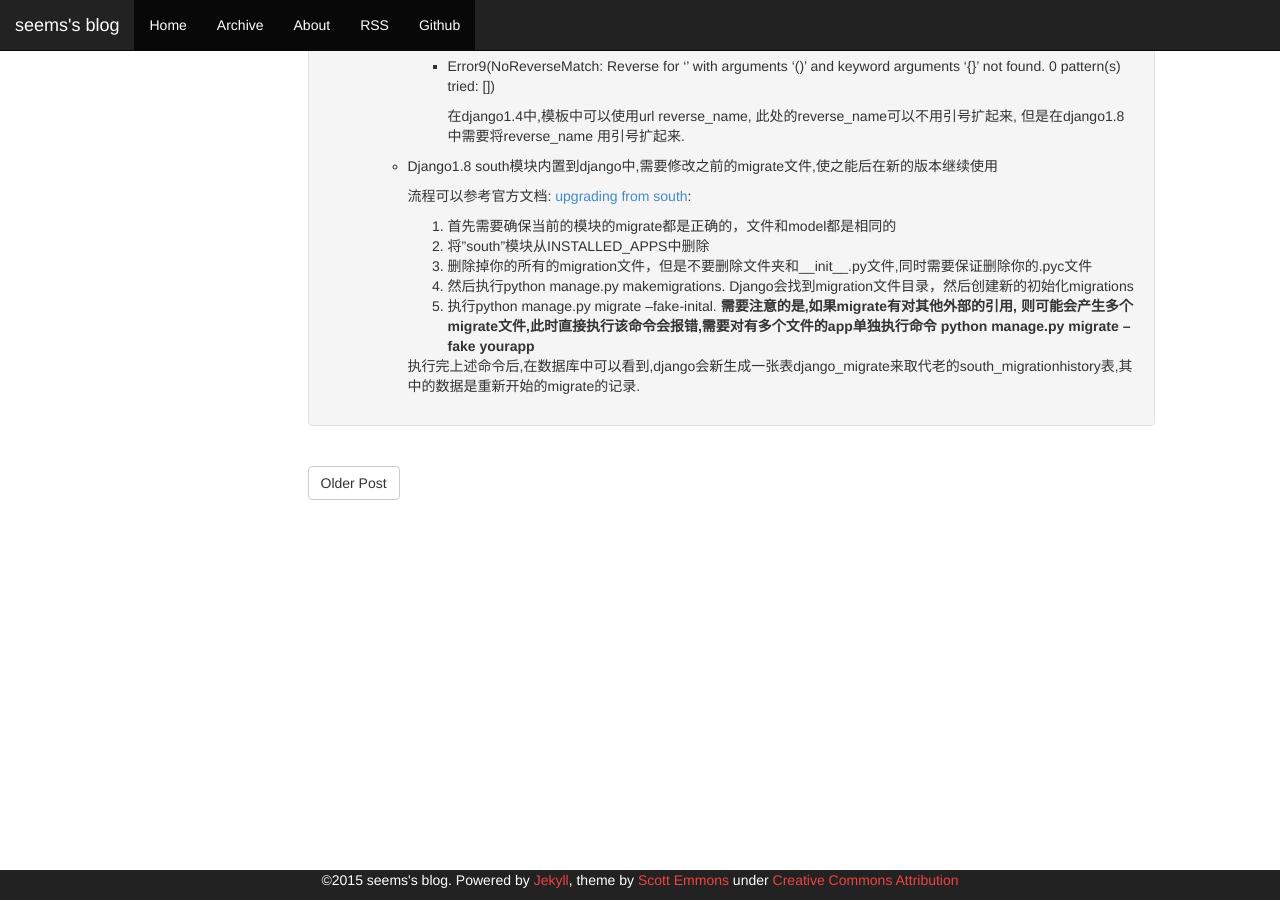
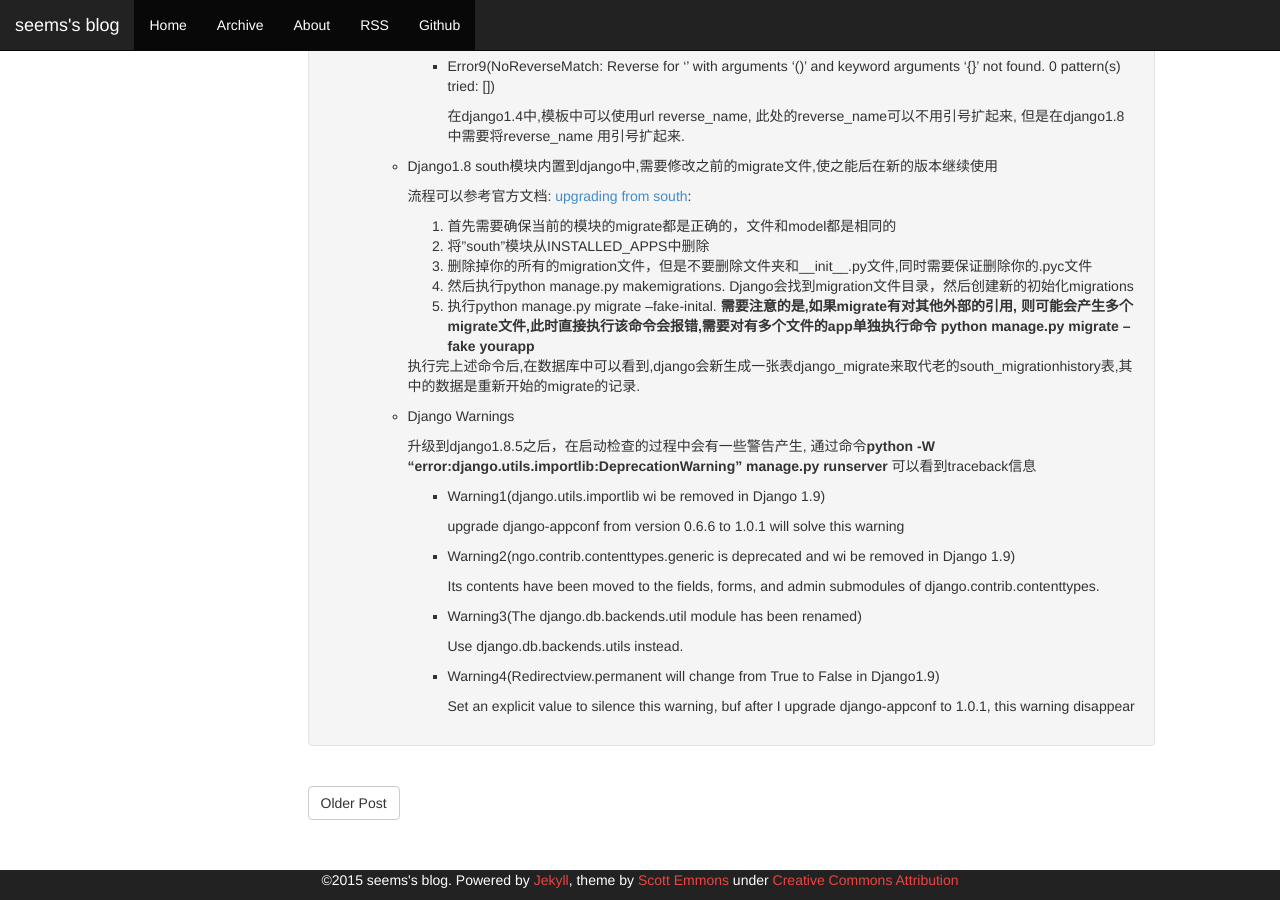
Before and after one commit to Gandalf-Pl/seems, a Jekyll site: the page built from _posts/2015-10-23-django_upgrade.md, in a window 1280 px wide and 900 px high, scrolled down 3568 px. Built offline with Jekyll 4.4.1, drawn with Linux system fonts in a browser that asks for light colours; Markdown is read by kramdown in place of the engine named in the settings.

Commit message:
modify warning after upgrade

```diff
--- a/_posts/2015-10-23-django_upgrade.md
+++ b/_posts/2015-10-23-django_upgrade.md
@@ -233,3 +233,20 @@ title: django升级到1.8.5
            python manage.py migrate --fake yourapp**
 
         执行完上述命令后,在数据库中可以看到,django会新生成一张表django_migrate来取代老的south_migrationhistory表,其中的数据是重新开始的migrate的记录.
+
+    + Django Warnings
+
+        升级到django1.8.5之后，在启动检查的过程中会有一些警告产生, 通过命令**python -W “error:django.utils.importlib:DeprecationWarning” manage.py runserver**
+        可以看到traceback信息
+        - Warning1(django.utils.importlib wi be removed in Django 1.9)
+
+            upgrade django-appconf from version 0.6.6 to 1.0.1 will solve this warning
+        - Warning2(ngo.contrib.contenttypes.generic is deprecated and wi be removed in Django 1.9)
+
+            Its contents have been moved to the fields, forms, and admin submodules of django.contrib.contenttypes.
+        - Warning3(The django.db.backends.util module has been renamed)
+
+            Use django.db.backends.utils instead.
+        - Warning4(Redirectview.permanent will change from True to False in Django1.9)
+
+             Set an explicit value to silence this warning, buf after I upgrade django-appconf to 1.0.1, this warning disappear
```
